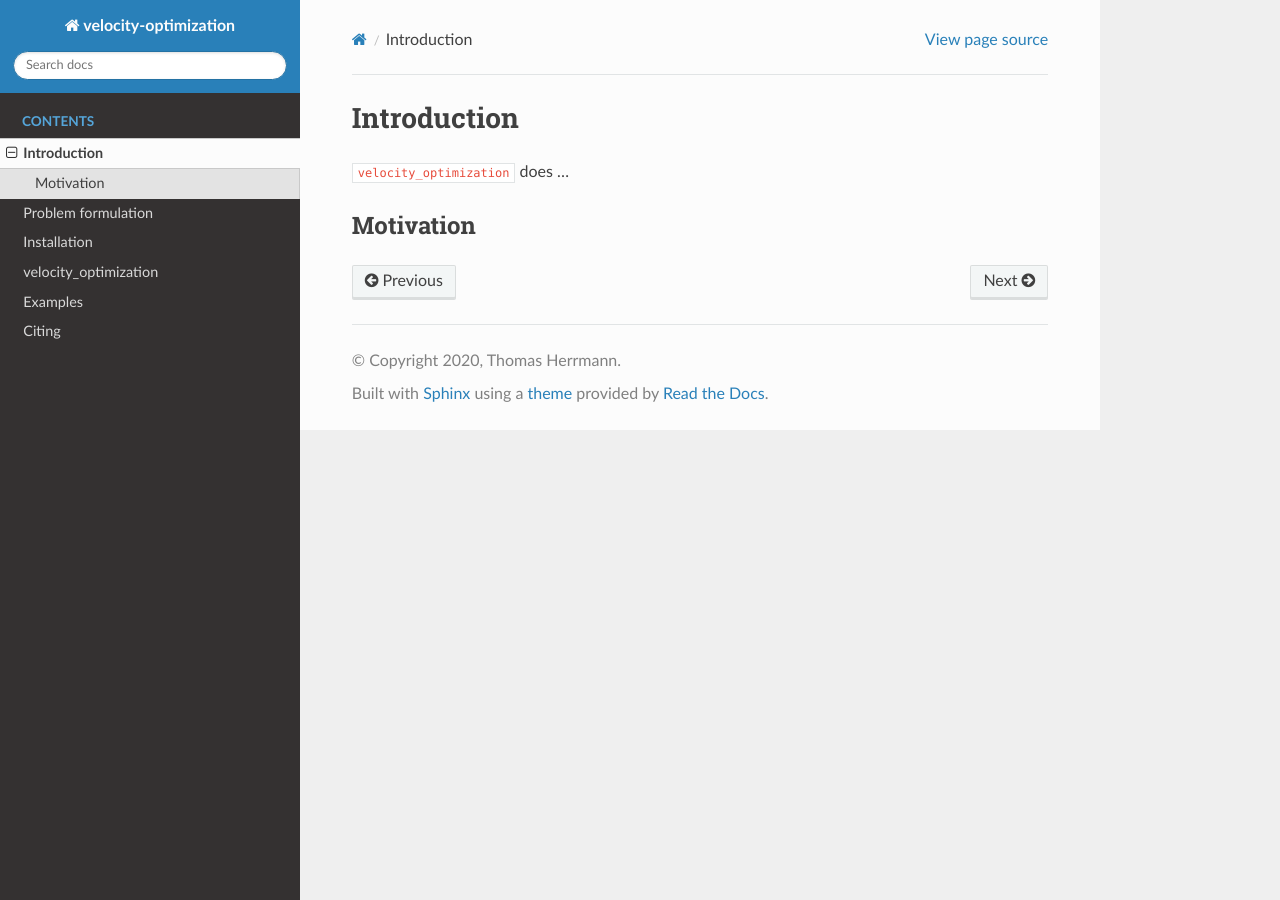
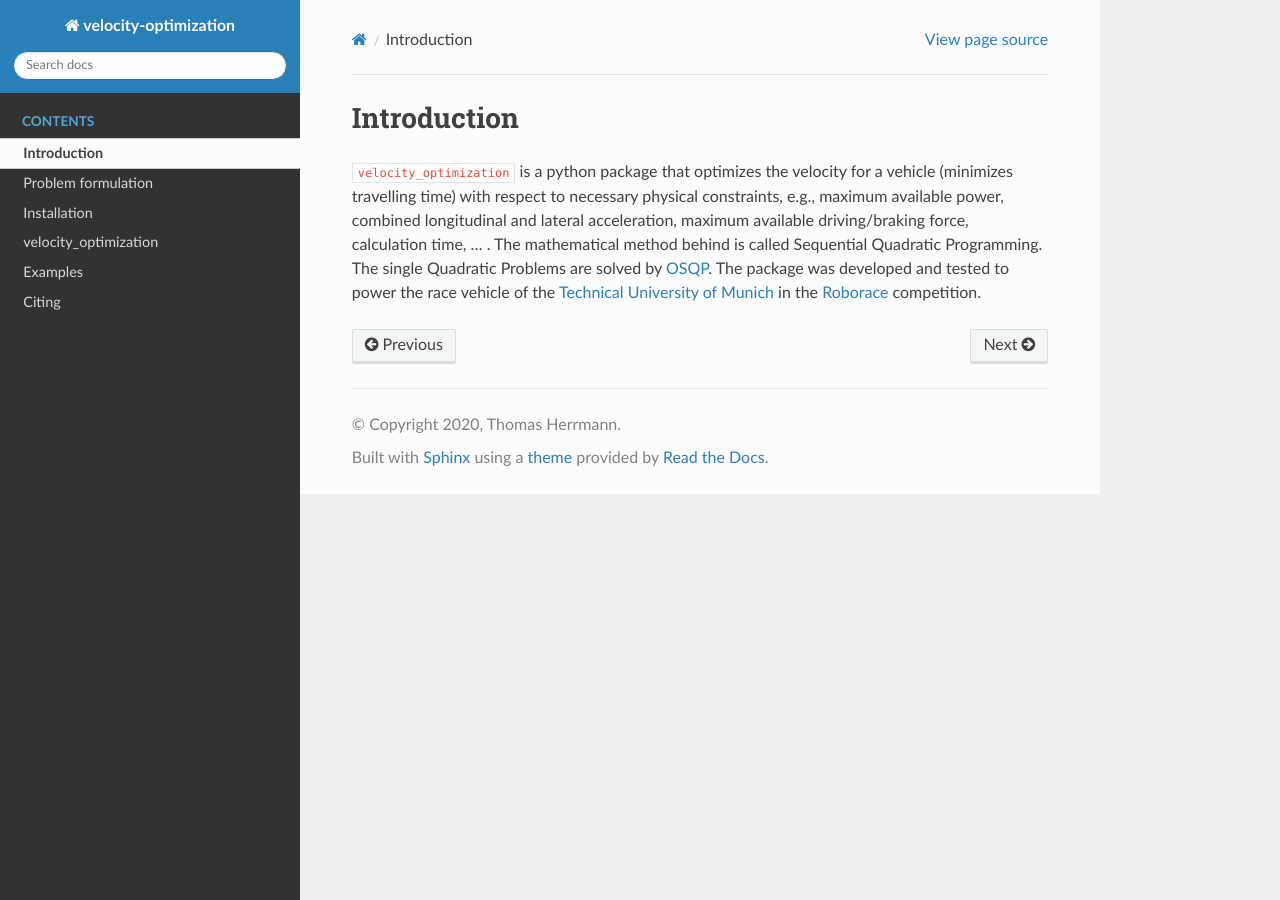
Before and after one commit to TUMFTM/velocity_optimization, a Sphinx documentation site: the page built from docs/source/introduction.rst, in a window 1280 px wide. Built offline with Sphinx 7.4.7 and the Read the Docs theme 2.0.0, drawn with Linux system fonts in a browser that asks for light colours.

Commit message:
Add docu chapters

```diff
--- a/docs/source/installation.rst
+++ b/docs/source/installation.rst
@@ -1,4 +1,4 @@
 Installation
 ============
 
-Docu on how to install this package ...
+Set up a virtual envrionment using `virtualenv` and install the requirements given in `requirements.txt`.
--- a/docs/source/introduction.rst
+++ b/docs/source/introduction.rst
@@ -1,7 +1,12 @@
 Introduction
 ============
 
-``velocity_optimization`` does ...
-
-Motivation
-**********
+``velocity_optimization`` is a python package that optimizes the velocity for a vehicle (minimizes travelling time)
+with respect to necessary physical constraints, e.g., maximum available power, combined longitudinal and lateral
+acceleration, maximum available driving/braking force, calculation time, ... . The mathematical method behind is called
+Sequential Quadratic Programming. The single Quadratic Problems are solved by `OSQP
+<https://osqp.org/>`_.
+The package was developed and tested to power the race vehicle of the
+`Technical University of Munich <https://www.mw.tum
+.de/en/ftm/main-research/vehicle-dynamics-and-control-systems/roborace-autonomous-motorsport/>`_ in the `Roborace
+<https://roborace.com/>`_ competition.
```
